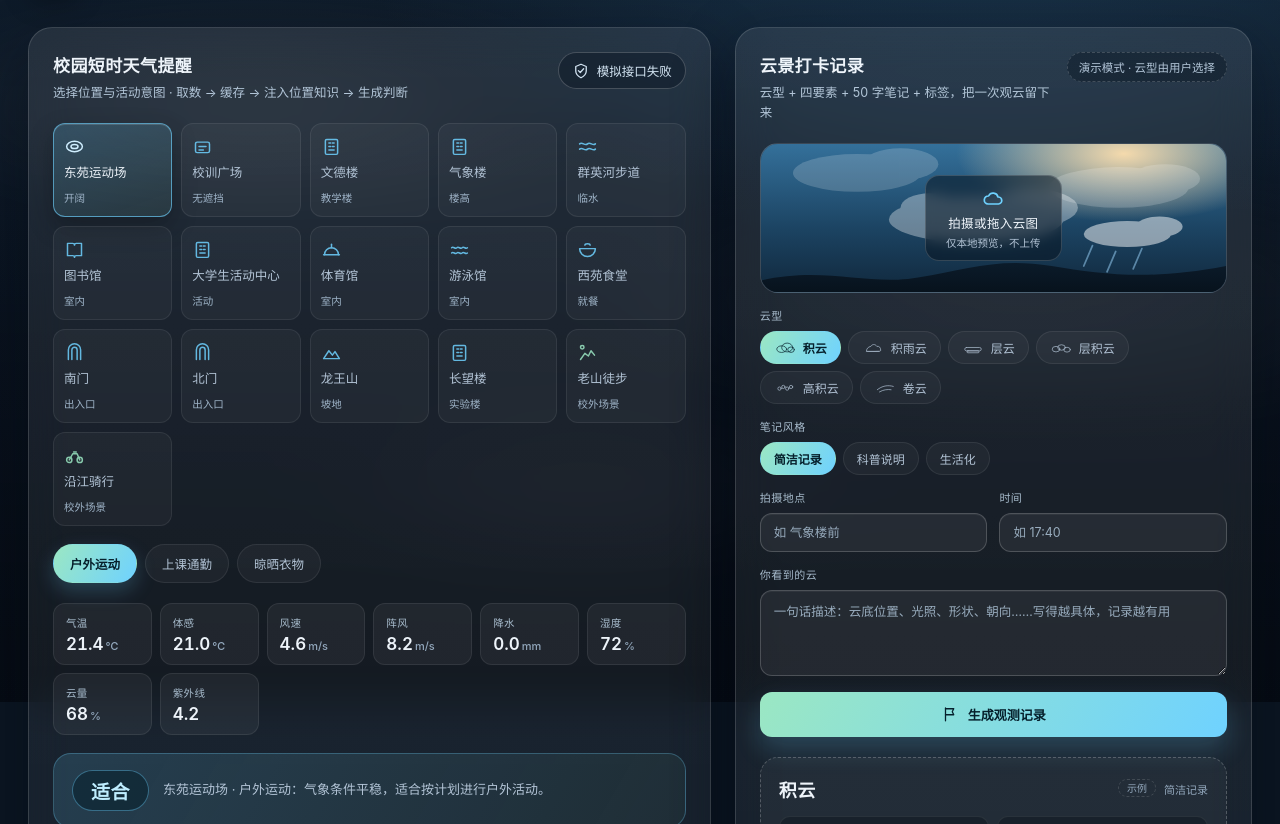
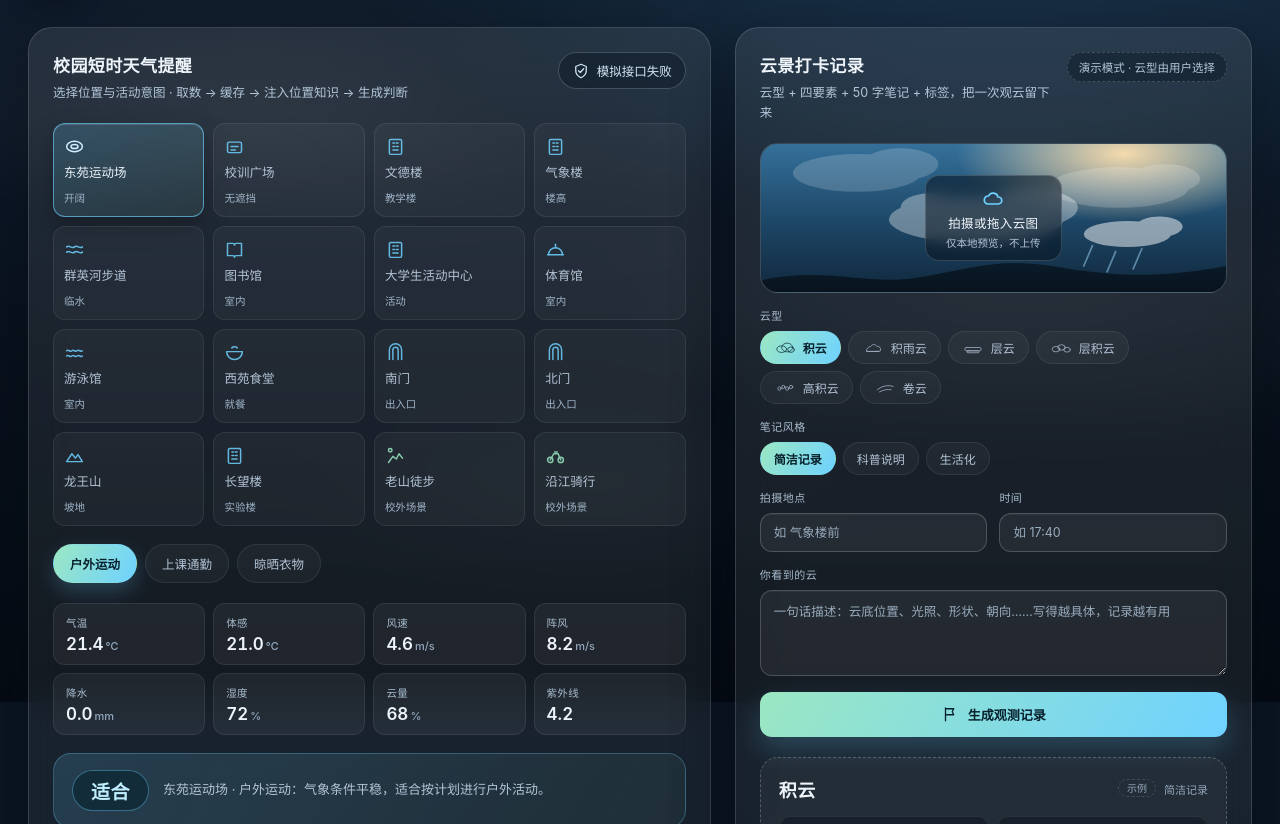
Before and after one commit to mgy7r6nmh5-beep/yunzhi-campus-weather, a plain HTML site: page index.html in a window 1280 px wide. Shown: the part 98-922 px from the top of the page. Drawn offline with Linux system fonts and the light colour scheme; no server answers.

Commit message:
style: 位置与指标改为 4 列网格，消除末行空位

```diff
--- a/css/style.css
+++ b/css/style.css
@@ -950,3 +950,10 @@ html, body { max-width: 100%; overflow-x: hidden; }
 .loc-card .loc-meta { color: #9fb4c8; }
 .foot-item span { color: #a2b7ca; }
 .audit { color: #a2b7ca; }
+
+/* ---------- 网格对齐：指标 8 项与位置 16 项按 4 列铺满 ---------- */
+.loc-grid { grid-template-columns: repeat(4, minmax(0, 1fr)); }
+.metrics { grid-template-columns: repeat(4, minmax(0, 1fr)); }
+@media (max-width: 700px) {
+  .loc-grid { grid-template-columns: repeat(3, minmax(0, 1fr)); }
+}
```
